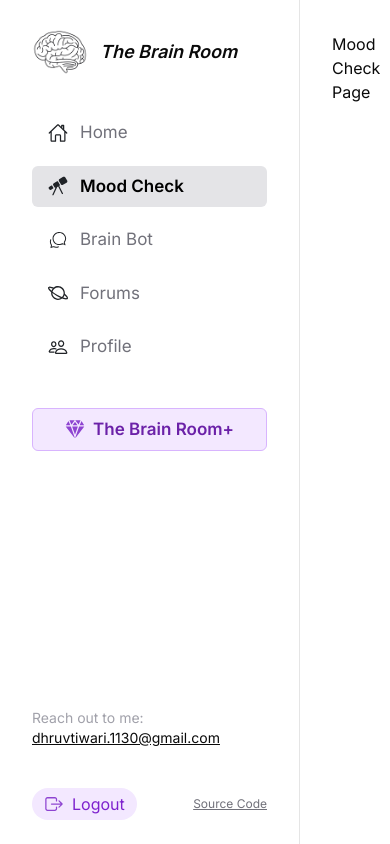
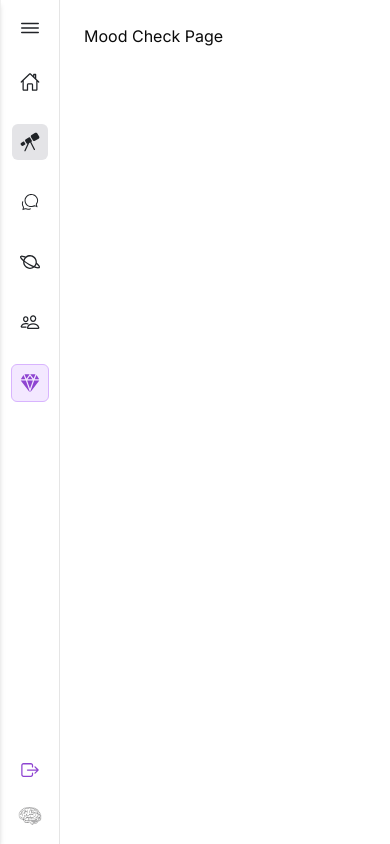
Before and after one commit to debugdhruv/TheBrainRoom, a React (Vite) app in the folder frontend/: page /dashboard/mood in a window 390 px wide. Built offline with nearby package versions, Linux system fonts and the light colour scheme.

Commit message:
Made the responsive login/signup page and added the fucntional sidebar for mobile view with 2 states and made it's UI/UX more feasible

```diff
--- a/frontend/src/components/layout/DashboardLayout.jsx
+++ b/frontend/src/components/layout/DashboardLayout.jsx
@@ -1,11 +1,22 @@
 import { Outlet } from "react-router-dom";
 import Sidebar from "./Sidebar";
+import SidebarMobile from "./SidebarMobile";
 
 export default function DashboardLayout() {
   return (
-    <div className="flex h-screen">
-      <Sidebar />
-      <div className="flex-1 overflow-y-auto p-8">
+    <div className="flex h-screen w-full overflow-hidden">
+      {/* Desktop Sidebar */}
+      <div className="hidden md:block">
+        <Sidebar />
+      </div>
+
+      {/* Mobile Sidebar */}
+      <div className="block md:hidden">
+        <SidebarMobile />
+      </div>
+
+      {/* Content Area */}
+      <div className="flex-1 overflow-y-auto p-6 md:p-10 ml-[60px] md:ml-0">
         <Outlet />
       </div>
     </div>
--- /dev/null
+++ b/frontend/src/components/layout/SidebarMobile.jsx
@@ -0,0 +1,179 @@
+import { useState } from "react";
+import { NavLink, useLocation, useNavigate } from "react-router-dom";
+
+import Logo from "@/assets/darklogo.png";
+import MenuIcon from "@/assets/icons/menu.svg";
+
+import HomeIcon from "@/assets/icons/home 1.svg";
+import HomeIconFilled from "@/assets/icons/home 2.svg";
+import MoodIcon from "@/assets/icons/mood 1.svg";
+import MoodIconFilled from "@/assets/icons/mood 2.svg";
+import BotIcon from "@/assets/icons/chat 1.svg";
+import BotIconFilled from "@/assets/icons/chat 2.svg";
+import ForumIcon from "@/assets/icons/forum 1.svg";
+import ForumIconFilled from "@/assets/icons/forum 2.svg";
+import ProfileIcon from "@/assets/icons/profile 1.svg";
+import ProfileIconFilled from "@/assets/icons/profile 2.svg";
+import DiamondIcon from "@/assets/icons/diamond 1.svg";
+import DiamondIconFilled from "@/assets/icons/diamond 2.svg";
+import LogoutIcon from "@/assets/icons/logout 1.svg";
+
+export default function SidebarMobile() {
+  const [isExpanded, setIsExpanded] = useState(false);
+  const location = useLocation();
+  const navigate = useNavigate();
+
+  const navItems = [
+    { name: "Home", path: "/dashboard", icon: HomeIcon, iconActive: HomeIconFilled },
+    { name: "Mood Check", path: "/dashboard/mood", icon: MoodIcon, iconActive: MoodIconFilled },
+    { name: "Brain Bot", path: "/dashboard/bot", icon: BotIcon, iconActive: BotIconFilled },
+    { name: "Forums", path: "/dashboard/forums", icon: ForumIcon, iconActive: ForumIconFilled },
+    { name: "Profile", path: "/dashboard/profile", icon: ProfileIcon, iconActive: ProfileIconFilled },
+  ];
+
+  const isActive = (path) => location.pathname === path;
+
+  return (
+    <>
+      {/* Collapsed Sidebar (Default) */}
+      <div className="fixed top-0 left-0 h-screen w-[60px] bg-white border-r z-30 flex flex-col justify-between py-4 items-center md:hidden">
+        <div className="flex flex-col items-center gap-6">
+          {/* Menu Toggle */}
+          <img
+            src={MenuIcon}
+            alt="Menu"
+            onClick={() => setIsExpanded(true)}
+            className="h-6 w-6 cursor-pointer"
+          />
+
+          {/* Nav Icons */}
+          {navItems.map(({ name, path, icon, iconActive }) => (
+            <NavLink
+              key={name}
+              to={path}
+              className={`p-2 rounded-md ${isActive(path) ? "bg-zinc-200" : ""}`}
+            >
+              <img
+                src={isActive(path) ? iconActive : icon}
+                alt={name}
+                className="h-5 w-5"
+              />
+            </NavLink>
+          ))}
+
+          {/* Premium Icon */}
+          <NavLink
+            to="/dashboard/premium"
+            className={`p-2 rounded-md ${
+              location.pathname === "/dashboard/premium"
+                ? "font-semibold border border-zinc-200 bg-gradient-to-r from-purple-500 to-slate-900 text-white hover:brightness-110"
+                : "bg-purple-100 text-purple-800 font-semibold border border-purple-300"
+            }`}
+          >
+            <img
+              src={location.pathname === "/dashboard/premium" ? DiamondIconFilled : DiamondIcon}
+              alt="Premium"
+              className="h-5 w-5"
+            />
+          </NavLink>
+        </div>
+
+        {/* Logout + Mini Branding */}
+        <div className="flex flex-col items-center gap-4">
+          <button onClick={() => navigate("/login")} className="p-2 rounded-md hover:bg-zinc-100">
+            <img src={LogoutIcon} alt="Logout" className="h-5 w-5" />
+          </button>
+          <img src={Logo} alt="Brain Room" className="h-6 w-6" />
+        </div>
+      </div>
+
+      {/* Expanded Sidebar (Always Rendered + Transitions) */}
+      <div
+        className={`fixed top-0 left-0 h-screen w-[65vw] bg-white border-r z-40 px-6 py-6 shadow-md md:hidden flex flex-col justify-between transition-transform duration-500 ease-in-out ${
+          isExpanded ? "translate-x-0" : "-translate-x-full"
+        }`}
+      >
+        <div className="flex flex-col justify-between h-full">
+          {/* TOP: Close + Nav */}
+          <div className="flex flex-col gap-6">
+            <img
+              src={MenuIcon}
+              alt="Close Sidebar"
+              onClick={() => setIsExpanded(false)}
+              className="h-6 w-6 cursor-pointer"
+            />
+
+            {/* Nav Items */}
+            <nav className="flex flex-col gap-4">
+              {navItems.map(({ name, path, icon, iconActive }) => (
+                <NavLink
+                  key={name}
+                  to={path}
+                  onClick={() => setIsExpanded(false)}
+                  className={`flex items-center gap-3 px-4 py-2 rounded-md ${
+                    isActive(path) ? "bg-zinc-200 font-semibold text-black" : "text-zinc-500"
+                  }`}
+                >
+                  <img src={isActive(path) ? iconActive : icon} alt={name} className="h-5 w-5" />
+                  {name}
+                </NavLink>
+              ))}
+
+              <NavLink
+                to="/dashboard/premium"
+                onClick={() => setIsExpanded(false)}
+                className={`flex items-center gap-3 px-4 py-2 mt-4 rounded-md ${
+                  location.pathname === "/dashboard/premium"
+                    ? "border-zinc-200 bg-gradient-to-r from-purple-500 to-slate-900 font-bold text-white hover:brightness-110"
+                    : "bg-purple-100 text-purple-800 font-semibold border border-purple-300"
+                }`}
+              >
+                <img
+                  src={
+                    location.pathname === "/dashboard/premium"
+                      ? DiamondIconFilled
+                      : DiamondIcon
+                  }
+                  alt="Premium"
+                  className="h-5 w-5"
+                />
+                The Brain Room+
+              </NavLink>
+            </nav>
+          </div>
+
+          {/* BOTTOM: Footer Content */}
+          <div className="space-y-6 text-sm">
+            <div>
+              <p className="text-zinc-400">Reach out to me:</p>
+              <a href="mailto:dhruvtiwari.1130@gmail.com" className="underline">
+                dhruvtiwari.1130@gmail.com
+              </a>
+            </div>
+
+            <button
+              onClick={() => navigate("/login")}
+              className="flex items-center gap-2 text-purple-700 bg-purple-100 px-3 py-1 rounded-full text-base"
+            >
+              <img src={LogoutIcon} alt="Logout" className="h-5 w-5" />
+              Logout
+            </button>
+
+            <div className="flex items-center gap-3 pt-6 border-t">
+              <img src={Logo} alt="logo" className="h-10 w-10" />
+              <h1 className="font-semibold italic text-lg">The Brain Room</h1>
+            </div>
+          </div>
+        </div>
+      </div>
+
+      {/* Blur Overlay */}
+      <div
+        className={`fixed inset-0 z-30 transition-opacity duration-500 ${
+          isExpanded ? "bg-black/20 backdrop-blur-sm" : "pointer-events-none opacity-0"
+        }`}
+        onClick={() => setIsExpanded(false)}
+      />
+    </>
+  );
+}
```
